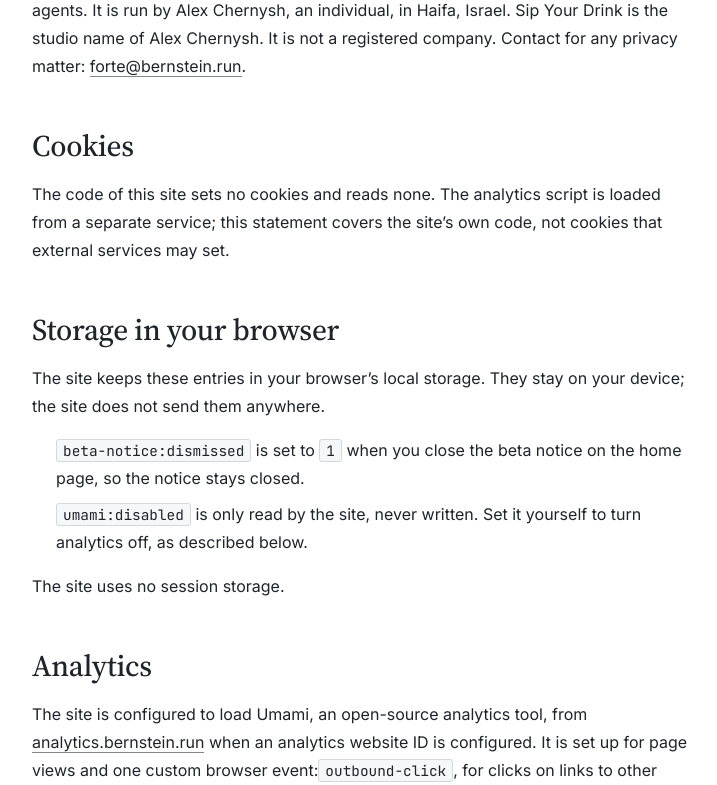
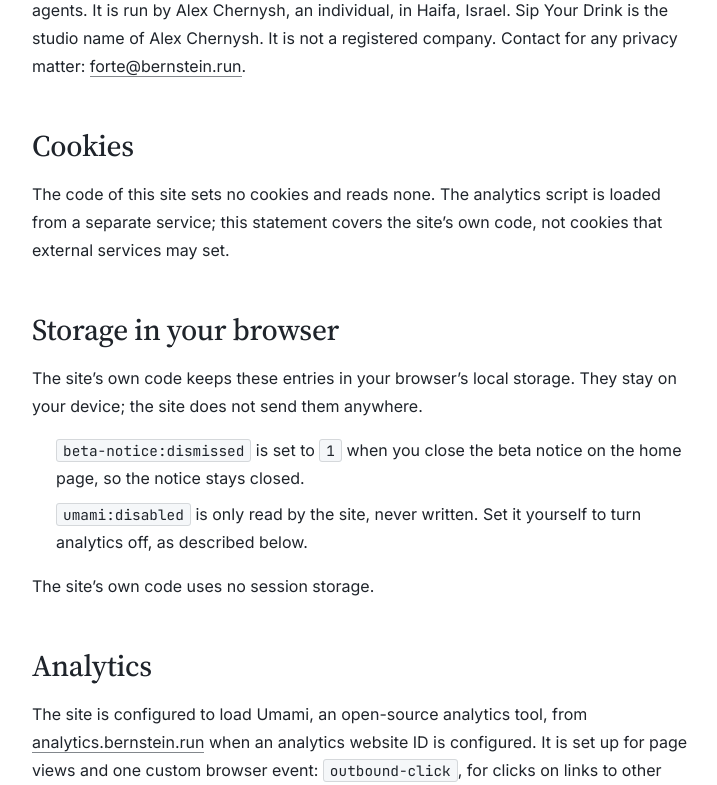
Before and after one commit to sipyourdrink-ltd/bernstein-landing, a Next.js app: page /privacy in a window 1280 px wide. Shown: the part 360-1145 px from the top of the page, without its empty margins (132-849 px from the left). Built offline with nearby package versions, Linux system fonts and the light colour scheme; no server answers.

Commit message:
docs: clarify browser storage scope and inline text spacing

```diff
--- a/app/privacy/page.tsx
+++ b/app/privacy/page.tsx
@@ -9,7 +9,7 @@ const LAST_UPDATED = '2026-11-17';
 export const metadata: Metadata = {
   title: 'Privacy',
   description:
-    'What bernstein.run records, what it keeps in your browser, and how to turn analytics off. Plain English.',
+    'What bernstein.run records, what it keeps in your browser, and how to turn browser analytics off. Plain English.',
   alternates: { canonical: `${SITE_URL}/privacy` },
   robots: { index: true, follow: true },
 };
@@ -48,8 +48,8 @@ export default function PrivacyPage() {
 
             <h2>Storage in your browser</h2>
             <p>
-              The site keeps these entries in your browser&rsquo;s local
-              storage. They stay on your device; the site does not send them
+              The site&rsquo;s own code keeps these entries in your
+              browser&rsquo;s local storage. They stay on your device; the site does not send them
               anywhere.
             </p>
             <ul>
@@ -64,7 +64,7 @@ export default function PrivacyPage() {
                 below.
               </li>
             </ul>
-            <p>The site uses no session storage.</p>
+            <p>The site&rsquo;s own code uses no session storage.</p>
 
             <h2>Analytics</h2>
             <p>
@@ -74,10 +74,10 @@ export default function PrivacyPage() {
                 analytics.bernstein.run
               </a>
               {' '}when an analytics website ID is configured. It is set up
-              for page views and one custom browser event:
+              for page views and one custom browser event:{' '}
               <code>outbound-click</code>, for clicks on links to other sites.
               The event&rsquo;s only custom property is <code>destination</code>,
-              the host name of the site the link points to (for example
+              the host name of the site the link points to (for example{' '}
               <code>github.com</code>), without the link&rsquo;s path or query.
             </p>
             <p>
@@ -97,7 +97,7 @@ export default function PrivacyPage() {
             <p>
               The docs assistant&rsquo;s server proxy also has a separate
               analytics path, enabled when an analytics website ID is
-              configured. After a completed answer it sends a
+              configured. After a completed answer it sends a{' '}
               <code>chat.message</code> event with the model, timing, question
               and answer lengths, token counts, language, message position,
               cache status, similarity score and whether the answer was
```
